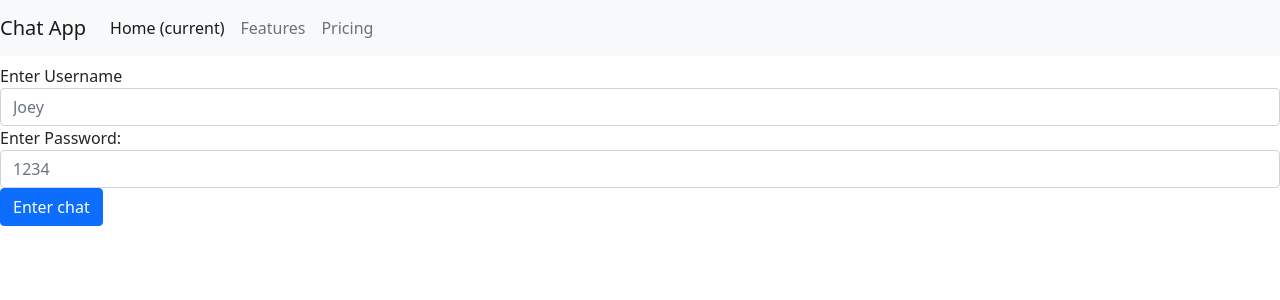
After one commit to HarshitNTiwari/Real-Time-Chat-App, a Flask app: page /login in a window 1280 px wide. The commit adds this page. Shown: the top 300 px of the page. Run offline with Flask 2, Linux system fonts and the light colour scheme.

Commit message:
commit to main

```diff
--- a/application/app.py
+++ b/application/app.py
@@ -1,16 +1,42 @@
 from flask import Flask, render_template, request, redirect, url_for
 from flask_socketio import SocketIO, join_room
-from flask_login import LoginManager
+from flask_login import LoginManager, login_user, logout_user, login_required, current_user
 
-login_manager = LoginManager()
+from database import get_user
+
 app = Flask(__name__)
+app.secret_key = 'firlkjblkdbour'
 # Creating a socketio app object
 # it is encapsulating the flask app object
 socketio = SocketIO(app)
+login_manager = LoginManager()
+login_manager.init_app(app)
 
 @app.route('/')
 def home():
 	return render_template('home.html')
+
+@app.route('/login', methods=['GET', 'POST'])
+def login():
+	message = ""
+	if request.method == 'POST':
+		username = request.form['username']
+		password_input = request.form['password']
+		user = get_user(username)
+
+		if user and user.check_password(password_input):
+			login_user(user)
+			return redirect(url_for('home'))
+		else:
+			message = 'Invalid Credentials. Failed to login!'
+	return render_template('login.html', message=message)
+
+@app.route('/logout')
+@login_required
+def logout():
+	logout_user()
+	return redirect(url_for('home'))
+
 
 
 @app.route('/chat', methods = ['POST','GET'])
@@ -24,6 +50,8 @@ def chat():
 		return redirect(url_for('home'))
 
 
+# Server side communications
+
 @socketio.on('send_message')
 def handle_send_message_event(data):
 	app.logger.info("{} has sent the message to the room{}: {}".format(data['username'], data['room'], data['message']))
@@ -36,6 +64,10 @@ def handle_join_room_event(data):
 	join_room(data['room'])  # this will make that particular client join the room
 	socketio.emit('join_room_announcement', data)  #emitting event for announcement
 
+@login_manager.user_loader
+def load_user(username):
+	return get_user(username)
+
 # Running in debug mode
 if __name__=='__main__':
     socketio.run(app, debug=True)
--- a/application/database.py
+++ b/application/database.py
@@ -1,6 +1,7 @@
 # contains all the logic to connct to the database.
 from pymongo import MongoClient
 from werkzeug.security import generate_password_hash
+from user import User
 
 client = MongoClient("mongodb+srv://harshit:1234@chatapp.6eoul.mongodb.net/?retryWrites=true&w=majority")
 
@@ -13,4 +14,7 @@ def save_user_info(username, email, password):
 	password_hash = generate_password_hash(password)
 	users_collection.insert_one({'_id': username, 'email': email, 'password': password_hash})  #username is to be used as the primary key-its going to be unique
 
-save_user_info("abc","g@gh", "1234" )
+# to fetch data from the database
+def get_user(username):
+	user_data = users_collection.find_one({'_id': username})
+	return User(user_data['_id'], user_data['email'], user_data['password']) if user_data else None
--- a/application/templates/chat.html
+++ b/application/templates/chat.html
@@ -76,7 +76,6 @@
             newNode.innerHTML = `You just enetered the chat`;
         }
         document.getElementById('messages').appendChild(newNode);
-
     })
 
 
--- /dev/null
+++ b/application/templates/login.html
@@ -0,0 +1,18 @@
+{% extends "layout.html" %}
+{% block content %}
+
+<h3>{{ message }}</h3>
+<form action='/login' method="POST" class="col s12">
+	<div class="form-group">
+        <label for="username">Enter Username</label>
+        <input type="text"  name="username" class="form-control" id="username" placeholder="Joey" required>
+
+        <label for="room">Enter Password:</label>
+        <input type="password"  name="password" class="form-control" id="password" placeholder="1234" required>
+    </div>
+
+    <button type="submit" class="btn btn-primary">Enter chat</button>
+</form>
+
+
+{% endblock %}
```
Also changed, not shown: application/user.py (added, +22 -0 lines).
